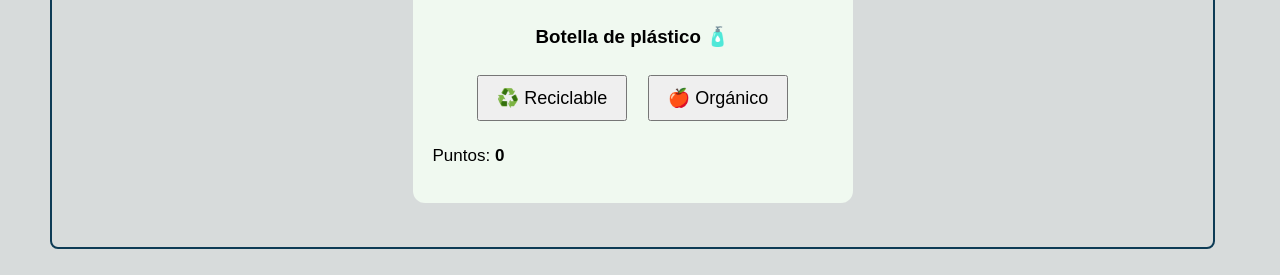
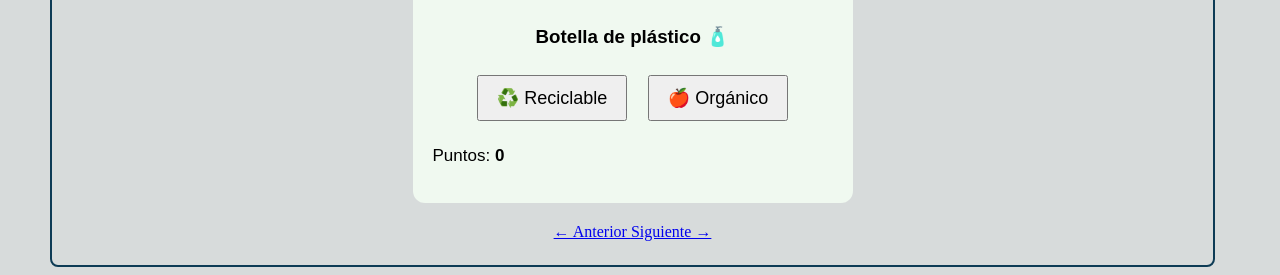
Before and after one commit to Emy801/PAEC-Ferrer-Violeta, a plain HTML site: page formulario.html in a window 1280 px wide. Shown: the part 591-866 px from the top of the page. Drawn offline with Linux system fonts and the light colour scheme.

Commit message:
Update formulario.html

```diff
--- a/formulario.html
+++ b/formulario.html
@@ -63,6 +63,10 @@
         <p>Puntos: <strong id="puntos">0</strong></p>
       </div>
 
+    <div class="cente">
+    <a href="el_resiclaje_en_nuestara_comunidad.html"> ← Anterior  </a>   <a href="referencias_APA.html">Siguiente → </a>
+    </div>
+
       <script>
         const items = [
           { nombre: "Botella de plástico 🧴", tipo: "reciclable" },
```
